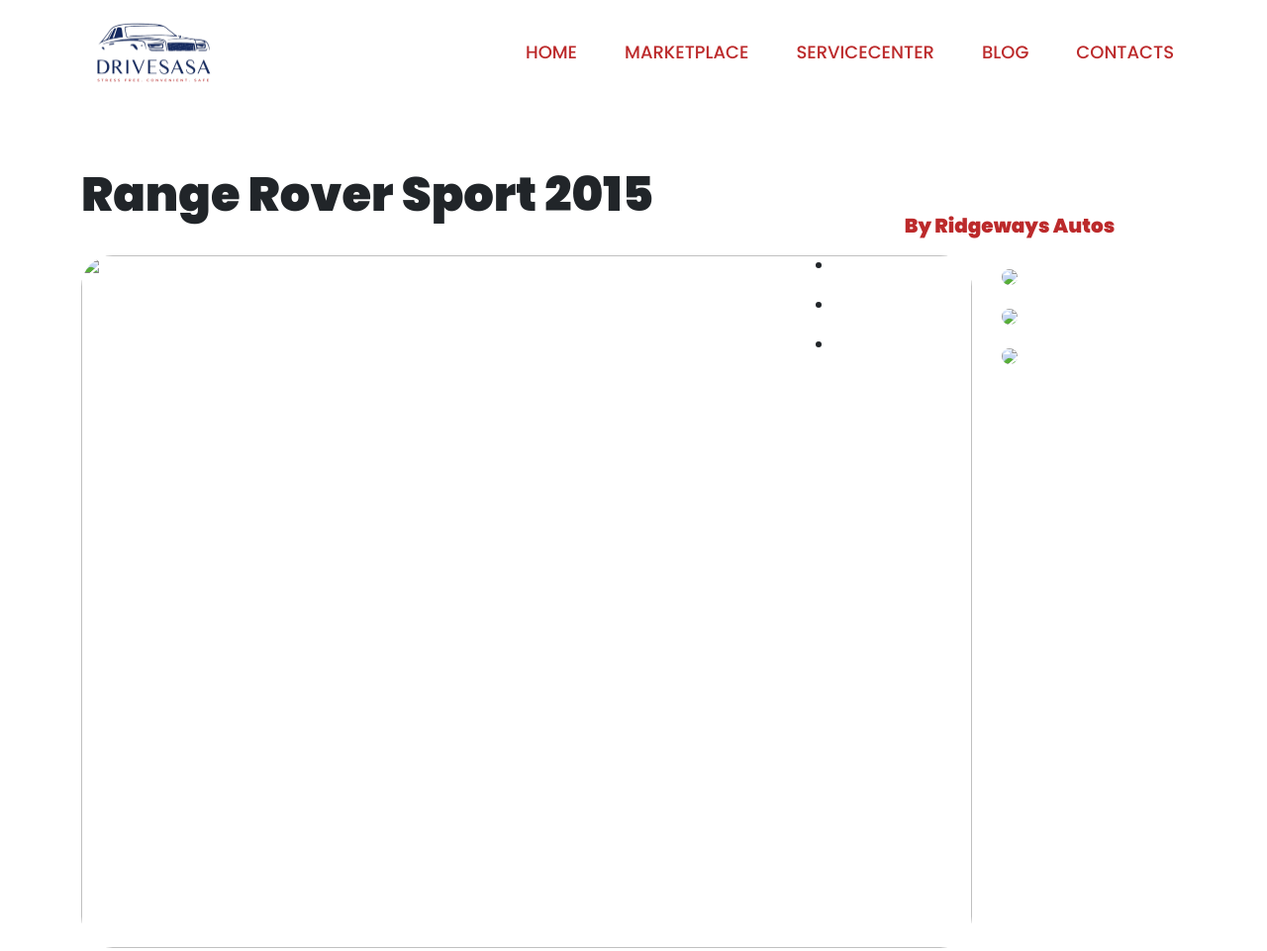
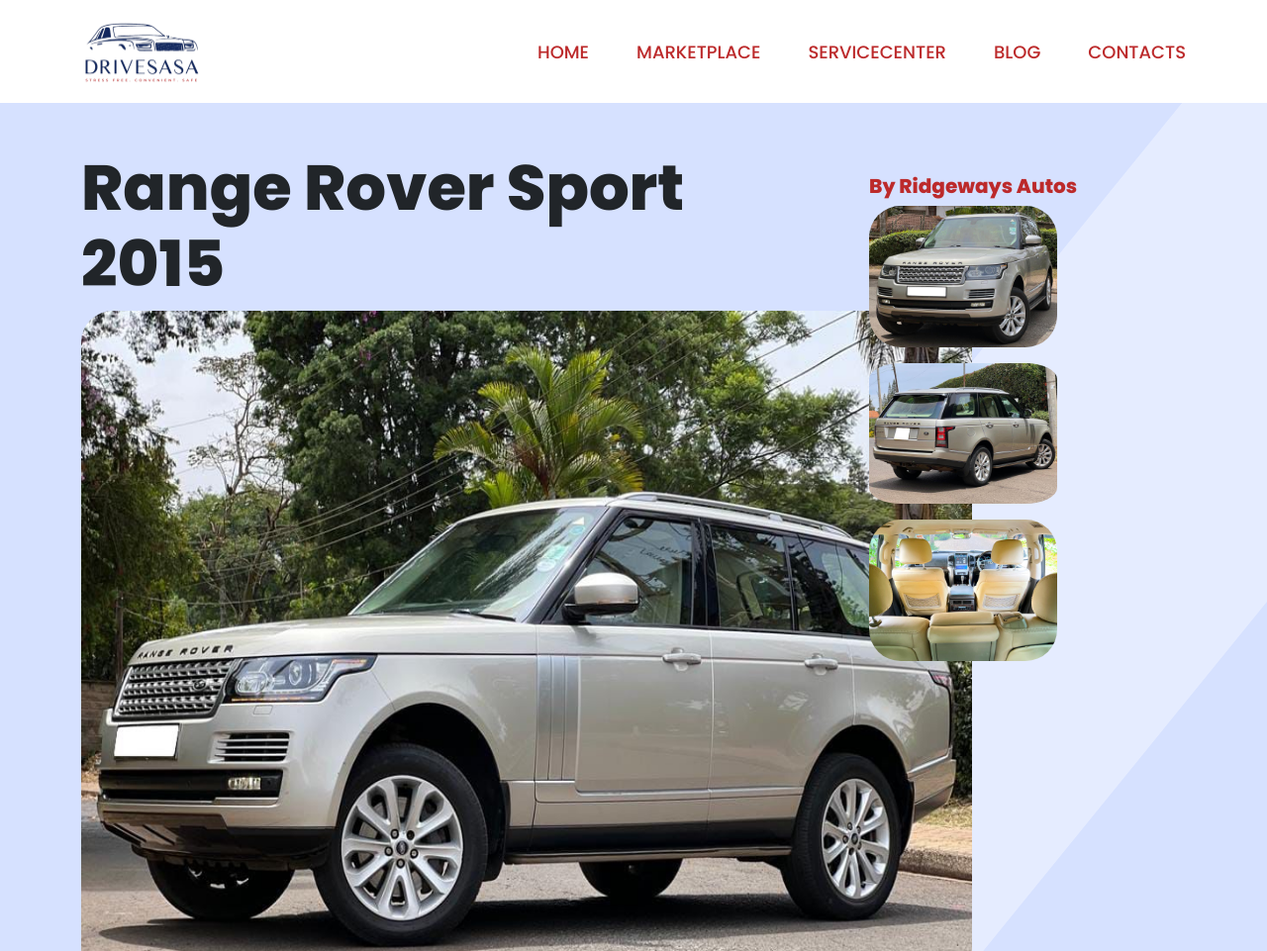
Before and after one commit to SushmaDhiman/drivesasa, a website: page home.html in a window 1280 px wide. Shown: the top 961 px of the page at 99% size. Drawn offline with nearby package versions, Linux system fonts and the light colour scheme.

Commit message:
header section complete

```diff
--- a/home.html
+++ b/home.html
@@ -11,7 +11,7 @@
     <header>
         <div class="container-fluid">
           <nav class="navbar navbar-expand-lg">
-            <div class="container bg-light py-1 px-4">
+            <div class="container bg-light py-1">
               <a class="navbar-brand" href="#"><img src="./img/9523160fb2eb2e0ccc9b03cb453fc023.png" width="125px"/></a>
             <div class="collapse navbar-collapse" id="navbarNavDropdown">
               <ul class="navbar-nav text-uppercase ms-auto">
@@ -38,26 +38,25 @@
     <!-- end of header -->
     <main>
         <!-- rang rover sport 2015 -->
-        <section class="bg-img1 mt-3 py-5">
-            <div class="container">
-                <div class="row">
+        <section class="bg-img1">
+            <div class="container py-5">
+                <div class="row align-item-center">
                     <div class="col-8">
-                        <h4 class="fw-bold fs-2">Range Rover Sport 2015</h4>
-                        <img src="" class="rounded-5 mt-4" height="700" width="900">
+                        <h4 class="fw-lighter text-align-center">Range Rover Sport 2015</h4>
+                        <img src="./img/rang-roversport.png" class="rounded-5" height="800" width="900">
                         <div class="text-center mt-5">
-                        <button type="button" class="btn bg-primary text-light ps-5 pe-5 p-3">Make An Enquiry</button>
+                        <button type="button" class="btn bg-primary text-light p-5 py-4">Make An Enquiry</button>
+                      </div>
                     </div>
-                    </div>
-                   <div class="col-4 text-center mt-5">
-                    <h6 class="ms-auto text-danger fw-bold">By Ridgeways Autos</h6>
-                    <ul class="list-group">
-                        <li><img src="/drivesasa/img/d469ffc5005266650fec55074a39f558 (1).jfif" width="200" class="rounded-5 mt-4"></li>
-                        <li><img src="/drivesasa/img/b9cf3bb087a88ad88fe0b9e6a3fc0c17.jfif" width="200" class="rounded-5 mt-4"></li>
-                        <li><img src="/drivesasa/img/02491c7543c5005675105dab87132779.jfif" width="200" class="rounded-5 mt-4"></li>
+                   <div class="col-4 ps-5 mt-4">
+                    <h6 class="text-danger fw-lighter">By Ridgeways Autos</h6>
+                    <ul class="list-unstyled">
+                        <li><img src="./img/auto1.png" width="190" class="rounded-5"></li>
+                        <li><img src="./img/auto2.png" width="190" class="rounded-5 py-3"></li>
+                        <li><img src="./img/auto3.png" width="190" class="rounded-5"></li>
                        </ul>
                 </div>
                 </div>
-
                 </div>
         </section>
         <!-- end of rang rover sport 2015  -->
--- a/scss/custom.scss
+++ b/scss/custom.scss
@@ -15,6 +15,7 @@
 $h1-font-size: 6rem;
 $h6-font-size:1.25rem;
 $h2-font-size:3rem;
+$h4-font-size:4rem;
 // scss-docs-end font-sizes
 $font-family-base:'Poppins', sans-serif;
 $display-font-family:'Jost', sans-serif;
--- a/scss/partical-file/_style.scss
+++ b/scss/partical-file/_style.scss
@@ -20,3 +20,6 @@
   background: url("../../img/783e41c4c6c2559729f5e50cfd738d93.png");
   height: 1000px;
 }
+.bg-img1{
+  background: url("../../img/rang-rover.png");
+ }
```
Also changed, not shown: css/custom.css, img/auto1.png (added), img/auto2.png (added), img/auto3.png (added), img/rang-rover.png (renamed from img/8e5554a907f8854386174962cba02cbf (1).png), img/rang-roversport.png (added), 1 other file.
